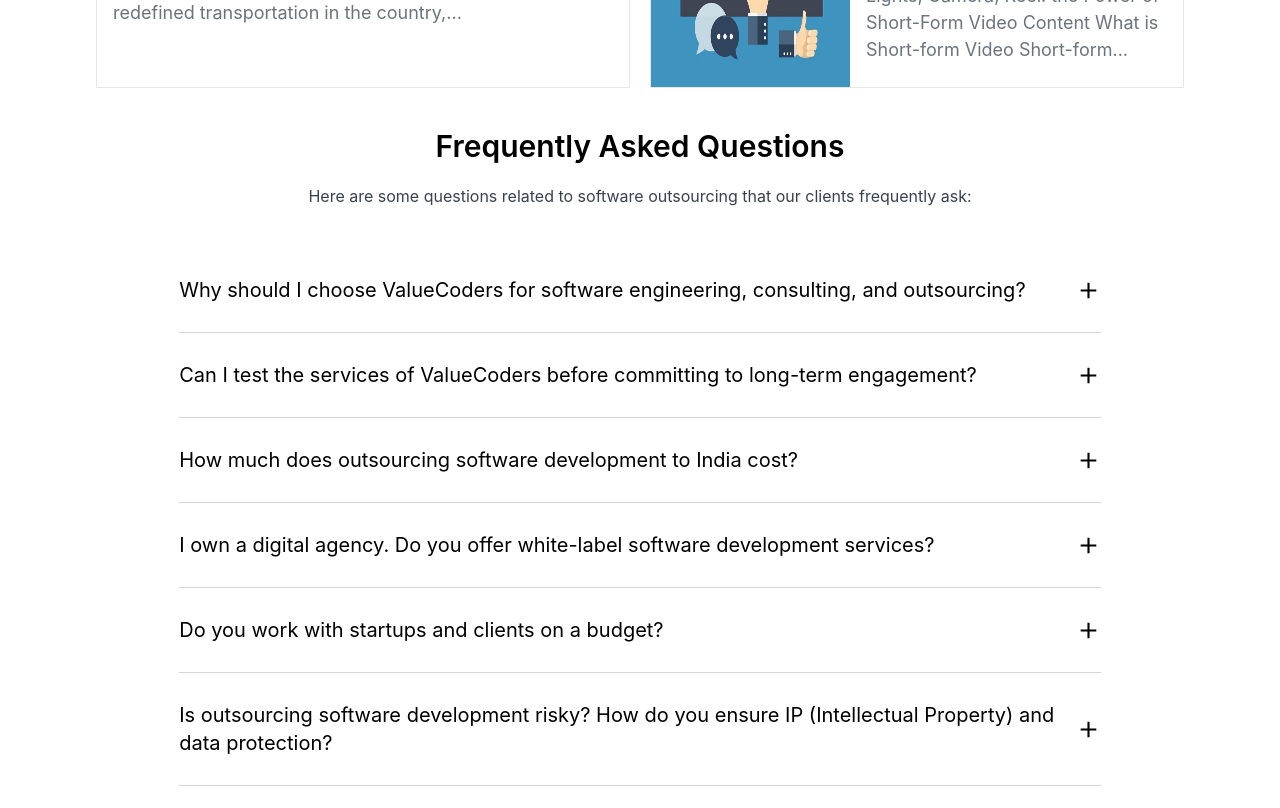
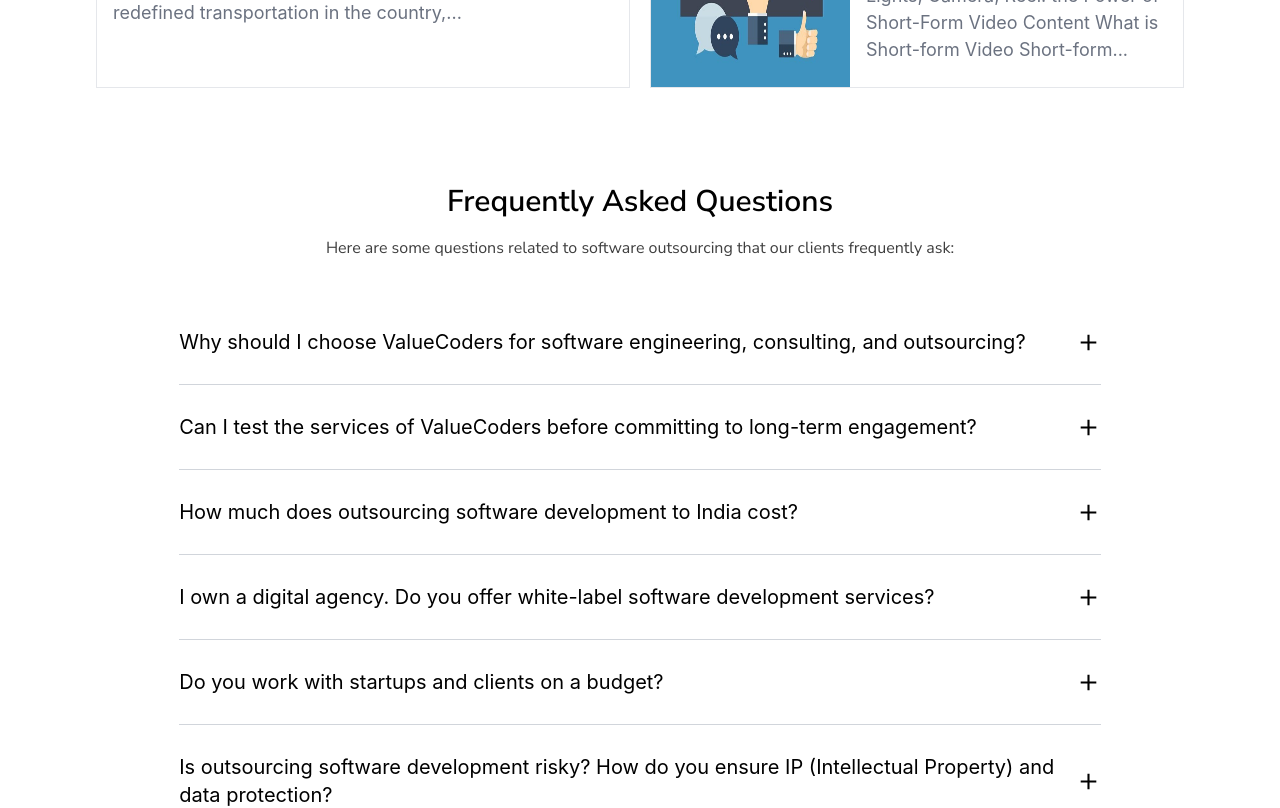
Before and after one commit to kdidrees/qurilo-network, a React (Create React App) app: page / in a window 1280 px wide. Shown: the part 5640-6448 px from the top of the page. Built offline with nearby package versions, Linux system fonts and the light colour scheme.

Commit message:
update in faq

```diff
--- a/src/container/Faq.jsx
+++ b/src/container/Faq.jsx
@@ -3,15 +3,16 @@
 import { HiMinus } from "react-icons/hi";
 import Title from "../components/faq/Title";
 import { faqData } from "../data/applicationDevelopment";
+import Heading from "../components/heading/Heading";
 
 const Faq = () => {
   const [activeIndex, setActiveIndex] = useState(null);
   return (
-    <div className="my-10">
-      <Title
-        heading="Frequently Asked Questions"
-        subheading="Here are some questions related to software outsourcing that our clients
-        frequently ask:"
+    <div className="my-10 md:mt-24">
+      <Heading
+        title={`Frequently Asked Questions`}
+        desc={`Here are some questions related to software outsourcing that our clients
+        frequently ask:`}
       />
 
       <div className="mt-10 lg:w-[72%] md:w-[90%] w-[93%] mx-auto">
@@ -24,7 +25,9 @@
                 }
                 className="flex justify-between items-center md:py-7 py-3  cursor-pointer"
               >
-                <h2 className="md:text-xl text-[16px] w-[96%] font-normal">{item.question}</h2>
+                <h2 className="md:text-xl text-[16px] w-[96%] font-normal">
+                  {item.question}
+                </h2>
                 {activeIndex === index ? (
                   <HiMinus size={25} className="text-darkBlue font-bold" />
                 ) : (
```
